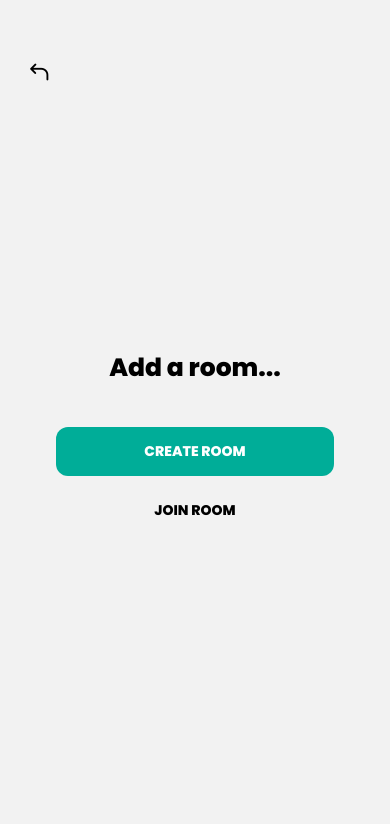
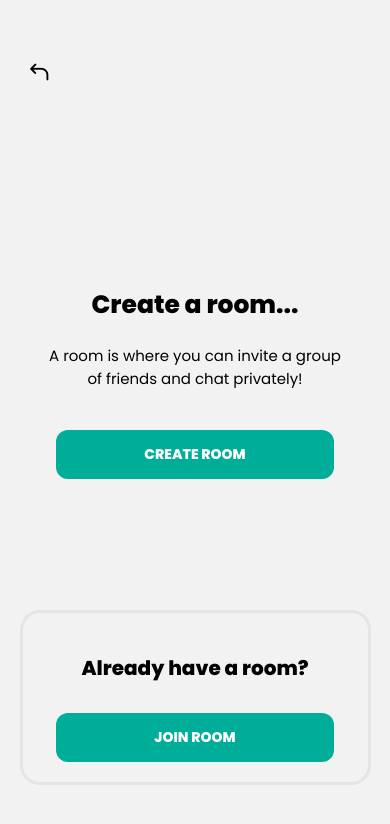
Before and after one commit to Chillandchat/mobile, a React Native app: screen /add-room in a window 390 px wide. Shown: the top 824 px of the page. Built offline with nearby package versions, Linux system fonts and the light colour scheme.

Commit message:
Update AddRoom.tsx

```diff
--- a/src/screens/AddRoom.tsx
+++ b/src/screens/AddRoom.tsx
@@ -18,9 +18,6 @@ const AddRoom: React.FC = () => {
       justifyContent: "center",
       alignItems: "center",
     },
-    divider: {
-      padding: 5,
-    },
     title: {
       fontFamily: "poppinsExtraBold",
       fontSize: 25,
@@ -31,6 +28,23 @@ const AddRoom: React.FC = () => {
       position: "absolute",
       top: "7%",
       left: "7%",
+    },
+    joinRoom: {
+      position: "absolute",
+      bottom: "7%",
+      alignItems: "center",
+      justifyContent: "center",
+      alignSelf: "center",
+      borderColor: "#e5e5e5",
+      borderWidth: 3,
+      borderRadius: 20,
+      paddingBottom: 20,
+      width: "90%",
+    },
+    createRoom: {
+      alignItems: "center",
+      justifyContent: "center",
+      marginTop: -120,
     },
   });
 
@@ -44,7 +58,21 @@ const AddRoom: React.FC = () => {
       >
         <AntDesign name="back" size={24} color="black" />
       </TouchableOpacity>
-      <Text style={style.title}>Add a room...</Text>
+      <View style={style.createRoom}>
+        <Text style={style.title}>Create a room...</Text>
+        <Text
+          style={[
+            style.title,
+            {
+              fontSize: 15,
+              fontFamily: "poppins",
+              marginTop: -60,
+              textAlign: "center",
+            },
+          ]}
+        >
+          A room is where you can invite a group of friends and chat privately!
+        </Text>
         <Button
           textColor="white"
           color={"#00AD98"}
@@ -53,16 +81,21 @@ const AddRoom: React.FC = () => {
           }}
           text={"Create room"}
         />
-      <View style={style.divider} />
+      </View>
+      <View style={style.joinRoom}>
+        <Text style={[style.title, { fontSize: 20, marginBottom: -10 }]}>
+          Already have a room?
+        </Text>
         <Button
-        textColor="black"
-        color={"transparent"}
+          textColor="white"
+          color={"#00ad98"}
           onPress={(): void => {
             navigation.push("join-room");
           }}
           text={"Join room"}
         />
       </View>
+    </View>
   );
 };
 
```
Lines whose indentation alone changed are shown as unchanged.
